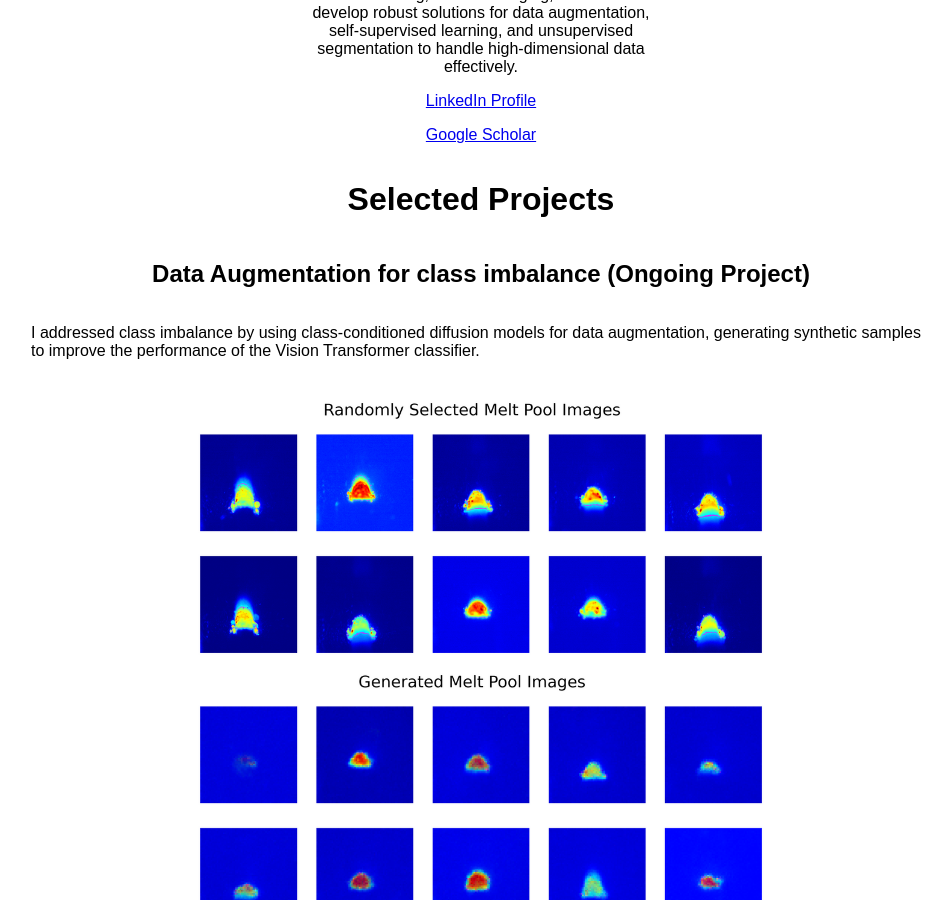
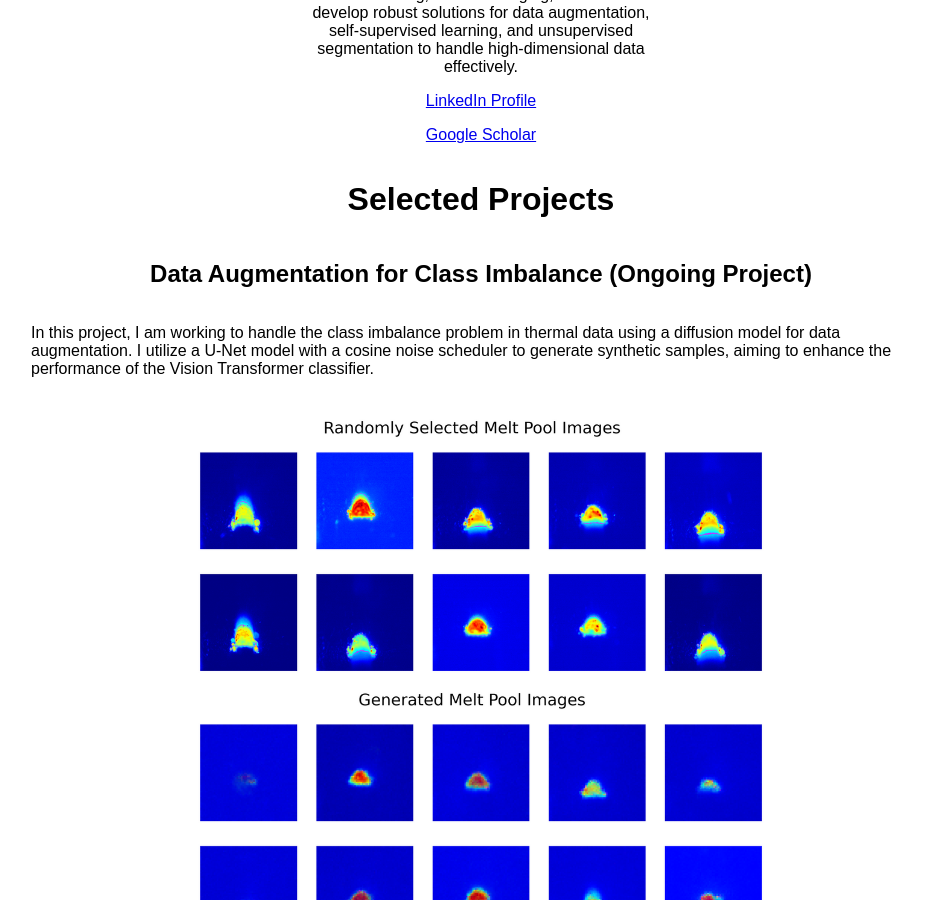
Before and after one commit to IE0005/IE0005.github.io, a Jekyll site: the page built from index.md, in a window 1280 px wide and 900 px high, scrolled down 618 px. Shown: the whole window, without its empty margins (159-1111 px from the left). Built offline with Jekyll 4.4.1, drawn with Linux system fonts in a browser that asks for light colours.

Commit message:
Update projects.yml

```diff
--- a/_data/projects.yml
+++ b/_data/projects.yml
@@ -1,6 +1,6 @@
 
-- title: "Data Augmentation for class imbalance (Ongoing Project)"
-  description: "I addressed class imbalance by using class-conditioned diffusion models for data augmentation, generating synthetic samples to improve the performance of the Vision Transformer classifier."
+- title: "Data Augmentation for Class Imbalance (Ongoing Project)"
+  description: "In this project, I am working to handle the class imbalance problem in thermal data using a diffusion model for data augmentation. I utilize a U-Net model with a cosine noise scheduler to generate synthetic samples, aiming to enhance the performance of the Vision Transformer classifier."
   # link: "https://github.com/IE0005/Pavement_crack_detect.git"
   image: "/assets/img/diff_thermal_images.png"
 
```
